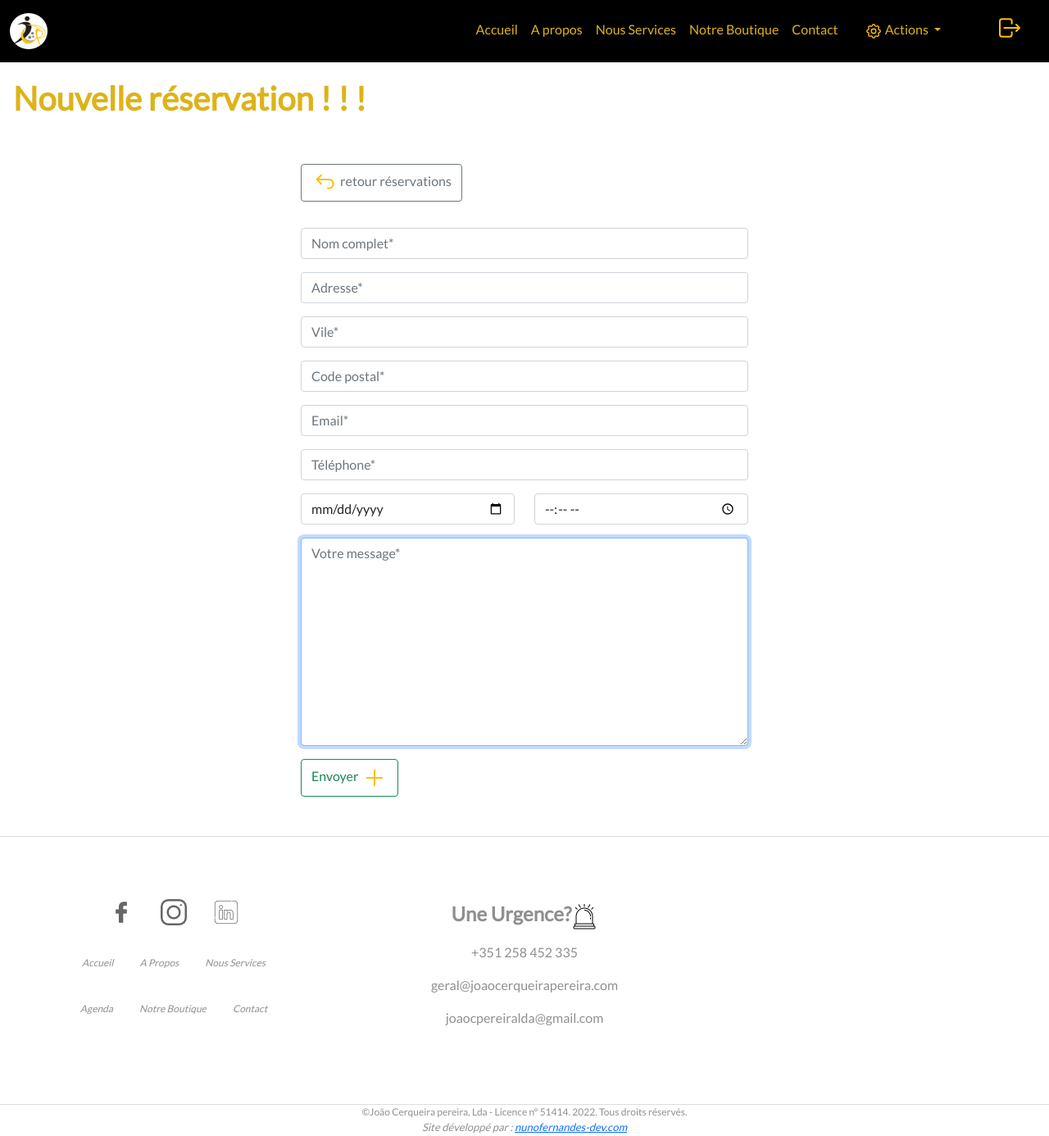
After one commit to Nunofds/jcp_webapp, a Django app: page /agenda/nouvelleReservation in a window 1280 px wide. The commit adds this page. Shown: the whole page at 82% size. Run offline with Django 4.2, Linux system fonts and the light colour scheme; the visitor is signed in with stand-in values (Sample User, id 1); some libraries are stand-ins or nearby versions; grey boxes are pictures that could not be loaded.

Commit message:
create add reservation page and form

```diff
--- a/account/views.py
+++ b/account/views.py
@@ -49,7 +49,7 @@ def connexion(request):
     return render(request, "account/connexion.html", context)
 
 
-# @login_required()
+@login_required()
 def logout_user(request):
     logout(request)
     messages.info(request, "Vous êtes bien déconnecté!")
--- a/requirements.txt
+++ b/requirements.txt
@@ -6,5 +6,6 @@ mysqlclient
 Pillow
 django-widget-tweaks
 recaptcha
+django-filter~=22.1
 
 code for test send mail: python -m smtpd -n -c DebuggingServer localhost:1025
--- /dev/null
+++ b/reservation/forms.py
@@ -0,0 +1,66 @@
+from django import forms
+from reservation.models import Reservation
+
+
+class ReservationForm(forms.Form):
+
+    class Meta:
+        model: Reservation
+
+    fullName = forms.CharField(
+        required=True,
+        widget=forms.TextInput(
+            attrs={'class': 'validate'}),
+    )
+
+    adress = forms.CharField(
+        required=True,
+        widget=forms.TextInput(
+            attrs={'class': 'validate'}),
+    )
+
+    zip_code = forms.IntegerField(
+        required=True,
+        widget=forms.TextInput(
+            attrs={'class': 'validate'}),
+    )
+
+    city = forms.CharField(
+        required=True,
+        widget=forms.TextInput(
+            attrs={'class': 'validate'}),
+    )
+
+    email = forms.EmailField(
+        required=True,
+        widget=forms.TextInput(
+            attrs={'class': 'validate'}),
+    )
+
+    phone = forms.CharField(
+        required=True,
+        widget=forms.TextInput(
+            attrs={'class': 'validate'}),
+    )
+
+    date = forms.CharField(
+        required=True,
+        widget=forms.TextInput(
+            attrs={'class': 'validate'}),
+    )
+
+    hour = forms.CharField(
+        required=True,
+        widget=forms.TextInput(
+            attrs={'class': 'validate'}),
+    )
+
+    message = forms.CharField(
+        required=True,
+        widget=forms.Textarea(
+            attrs={
+                'autofocus': True,
+                'class': 'form-control',
+                'placeholder': 'Votre nom complet'}
+        )
+    )
--- a/reservation/models.py
+++ b/reservation/models.py
@@ -10,8 +10,8 @@ class Reservation(models.Model):
     city = models.CharField('Vile', max_length=100, null=True)
     email = models.EmailField('Email', max_length=250, null=True)
     phone = models.CharField('Telephone', max_length=20, null=False)
-    date = models.CharField('Date', max_length=20, null=True)
-    hour = models.CharField('Heure', max_length=20, null=True)
+    date = models.CharField('Date', max_length=20, null=True, blank=True)
+    hour = models.CharField('Heure', max_length=20, null=True, blank=True)
     message = models.TextField('Message', null=True)
     accepted = models.BooleanField('Valide', null=True)
     created_at = models.DateTimeField('Date Creation', auto_now_add=True, null=True)
--- /dev/null
+++ b/reservation/templates/reservation/new_reservation.html
@@ -0,0 +1,109 @@
+{% extends 'main.html' %}
+{% load widget_tweaks %}
+{% load static %}
+
+{% block styleshets %}
+
+{% endblock %}
+
+{% block content %}
+<h1 class="pt-5 mt-5 ps-3">Nouvelle réservation ! ! !</h1>
+
+<div class="container py-5">
+    <div class="row">
+        <div class="col-md-6 mx-auto">
+            <div class="pb-3">
+                <a href="{% url 'reservation:user_reservation' %}" class="btn btn-outline-secondary">
+                    <svg xmlns="http://www.w3.org/2000/svg" class="icon icon-tabler icon-tabler-arrow-back-up" width="32" height="32" viewBox="0 0 24 24" stroke-width="1.5" stroke="#ffbf00" fill="none" stroke-linecap="round" stroke-linejoin="round">
+                        <path stroke="none" d="M0 0h24v24H0z" fill="none"/>
+                        <path d="M9 13l-4 -4l4 -4m-4 4h11a4 4 0 0 1 0 8h-1" />
+                    </svg>
+                    retour réservations
+                </a>
+            </div>
+            {% for message in messages %}
+                {% if message.tags == 'success' %}
+                <div class="alert alert-success alert-dismissible d-flex justify-content-center" role="alert">
+                    <div>
+                        <img src="{% static 'images/logo.png' %}" alt="logo entreprise"
+                        style="width:60px;border-radius: 50%;">
+                    </div>
+                    <div>
+                        <a href="{% url 'contact:contact' %}" class="close" data-dismiss="alert"
+                        aria-label="close">&times;</a>
+                        {{ message|safe|escape }}
+                    </div>
+                </div>
+                {% endif %}
+            {% endfor %}
+
+            <form action="" method="POST">
+                {% csrf_token %}
+                <!--FULL_NAME-->
+                 <div class="form-group mt-3">
+                    {{ form.fullName.errors }}
+                    {% render_field form.fullName class="form-control" placeholder="Nom complet*" type="text" %}
+                </div>
+                <!--ADRESS-->
+                 <div class="form-group mt-3">
+                    {{ form.adress.errors }}
+                    {% render_field form.adress class="form-control" placeholder="Adresse*" type="text" %}
+                </div>
+                <!--CITY-->
+                <div class="form-group mt-3">
+                    {{ form.city.errors }}
+                    {% render_field form.city class="form-control" placeholder="Vile*" type="text" %}
+                </div>
+                <!--ZIP_CODE-->
+                 <div class="form-group mt-3">
+                    {{ form.zip_code.errors }}
+                    {% render_field form.zip_code class="form-control" placeholder="Code postal*" type="text" %}
+                </div>
+                <!--EMAIL-->
+                 <div class="form-group mt-3">
+                    {{ form.email.errors }}
+                    {% render_field form.email class="form-control" placeholder="Email*" type="email" %}
+                </div>
+                <!--PHONE-->
+                 <div class="form-group mt-3">
+                    {{ form.phone.errors }}
+                    {% render_field form.phone class="form-control" placeholder="Téléphone*" type="phone" %}
+                </div>
+                <div class="row">
+                    <div class="col-md-6">
+                        <!--DATE-->
+                         <div class="form-group mt-3">
+                            {{ form.date.errors }}
+                            {% render_field form.date class="form-control" placeholder="Date*" type="date" %}
+                        </div>
+                    </div>
+                    <div class="col-md-6">
+                        <!--HOUR-->
+                         <div class="form-group mt-3">
+                            {{ form.hour.errors }}
+                            {% render_field form.hour class="form-control" placeholder="Heure*" type="time" %}
+                        </div>
+                    </div>
+                </div>
+                <!--MESSAGE-->
+                 <div class="form-group mt-3">
+                    {{ form.message.errors }}
+                    {% render_field form.message class="form-control" placeholder="Votre message*" type="text" %}
+                </div>
+                <!--BUTTON SUBMIT-->
+                <div class="form-group mt-3">
+                    <button type="submit" class="btn btn-outline-success">
+                        Envoyer
+                        <svg xmlns="http://www.w3.org/2000/svg" class="icon icon-tabler icon-tabler-plus" width="32" height="32" viewBox="0 0 24 24" stroke-width="1.5" stroke="#ffbf00" fill="none" stroke-linecap="round" stroke-linejoin="round">
+                            <path stroke="none" d="M0 0h24v24H0z" fill="none"/>
+                            <line x1="12" y1="5" x2="12" y2="19" />
+                            <line x1="5" y1="12" x2="19" y2="12" />
+                        </svg>
+                    </button>
+                </div>
+            </form>
+        </div>
+    </div>
+</div>
+
+{% endblock %}
--- a/reservation/urls.py
+++ b/reservation/urls.py
@@ -4,5 +4,6 @@ from . import views
 app_name = 'reservation'
 
 urlpatterns = [
-    path('', views.reservation, name='reservation'),
+    path('', views.user_reservation, name='user_reservation'),
+    path('nouvelleReservation', views.user_new_reservation, name='user_new_reservation'),
 ]
--- a/reservation/views.py
+++ b/reservation/views.py
@@ -1,5 +1,45 @@
-from django.shortcuts import render
+from django.contrib import messages
+from django.contrib.auth.decorators import login_required
+from django.contrib.auth.models import User
+from django.shortcuts import render, redirect
+from .forms import ReservationForm
+from .models import Reservation
 
 
-def reservation(request):
-    return render(request, 'reservation/reservation.html')
+@login_required()
+def user_reservation(request):
+    reservations = Reservation.objects.all()
+    total_reservations = reservations.count()
+
+    context = {
+        'reservations': reservations,
+        'total_reservations': total_reservations
+    }
+    return render(request, 'reservation/reservations.html', context)
+
+
+@login_required()
+def user_new_reservation(request, pk=None):
+    if request.method == 'POST':
+        form = ReservationForm(request.POST)
+        if form.is_valid():
+            cd = form.cleaned_data
+            pc = Reservation(
+                fullName=cd['fullName'],
+                adress=cd['adress'],
+                zip_code=cd['zip_code'],
+                city=cd['city'],
+                email=cd['email'],
+                phone=cd['phone'],
+                date=cd['date'],
+                hour=cd['hour'],
+                message=cd['message']
+            )
+            pc.save()
+            messages.success(request, 'Votre réservation a bien été envoyé!')
+            return redirect('reservation:user_new_reservation')
+    else:
+        form = ReservationForm
+
+    context = {'form': form}
+    return render(request, 'reservation/new_reservation.html', context)
--- a/templates/bases/navbar.html
+++ b/templates/bases/navbar.html
@@ -25,7 +25,7 @@
                 </li>
                 {% if not request.user.is_authenticated %}
                 <li class="nav-item">
-                    <a class="nav-link" href="{% url 'reservation:reservation' %}">Agenda</a>
+                    <a class="nav-link" href="{% url 'reservation:user_reservation' %}">Agenda</a>
                 </li>
                 {% endif %}
                 {% if request.user.is_authenticated %}
@@ -50,7 +50,7 @@
                             </a>
                         </li>
                         <li>
-                            <a class="dropdown-item" href="{% url 'user:user_reservation' %}">
+                            <a class="dropdown-item" href="{% url 'reservation:user_reservation' %}">
                                 <svg xmlns="http://www.w3.org/2000/svg" class="icon icon-tabler icon-tabler-calendar-event" width="22" height="22" viewBox="0 0 24 24" stroke-width="1.5" stroke="#ffbf00" fill="none" stroke-linecap="round" stroke-linejoin="round">
                                     <path stroke="none" d="M0 0h24v24H0z" fill="none"/>
                                     <rect x="4" y="5" width="16" height="16" rx="2" />
--- a/user/templates/user/user_home.html
+++ b/user/templates/user/user_home.html
@@ -107,7 +107,7 @@
             <div class="col-md-6 d-flex justify-content-center align-items-center">
                 <div class="text-center">
                     <h4>
-                        <a href="{% url 'user:user_reservation' %}">Accéder a mes réservations</a>
+                        <a href="{% url 'reservation:user_reservation' %}">Accéder a mes réservations</a>
                         <svg xmlns="http://www.w3.org/2000/svg" class="icon icon-tabler icon-tabler-calendar-event"
                              width="44" height="44" viewBox="0 0 24 24" stroke-width="1.5" stroke="#ffbf00" fill="none"
                              stroke-linecap="round" stroke-linejoin="round">
--- a/user/urls.py
+++ b/user/urls.py
@@ -6,5 +6,4 @@ app_name = 'user'
 urlpatterns = [
     path('profil/', views.user_home, name='user_home'),
     path('MettreAjour/<str:pk>', views.user_update_profil, name='update_profil'),
-    path('mesReservations/', views.user_reservation, name='user_reservation'),
 ]
--- a/user/views.py
+++ b/user/views.py
@@ -9,12 +9,6 @@ from user.forms import Update_profile
 def user_home(request):
     context = {}
     return render(request, 'user/user_home.html', context)
-
-
-@login_required()
-def user_reservation(request):
-    context = {}
-    return render(request, 'user/reservations.html', context)
 
 
 @login_required()
```
Also changed, not shown: contact/forms.py (+8 -5 lines), reservation/templates/reservation/reservation.html (deleted, +0 -21 lines), reservation/templates/reservation/reservations.html (added, +57 -0 lines), user/templates/user/reservations.html (deleted, +0 -10 lines), account/migrations/0001_initial.py (added), account/migrations/0002_delete_newuser.py (added), reservation/migrations/0005_alter_reservation_date.py (added), reservation/migrations/0006_alter_reservation_date.py (added), reservation/migrations/0007_alter_reservation_date_alter_reservation_hour.py (added).
